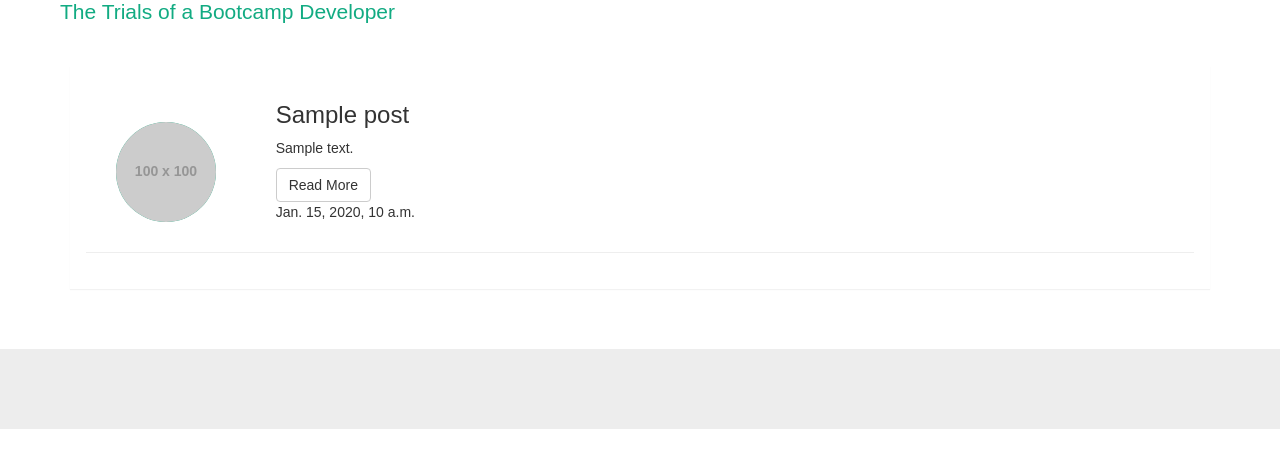
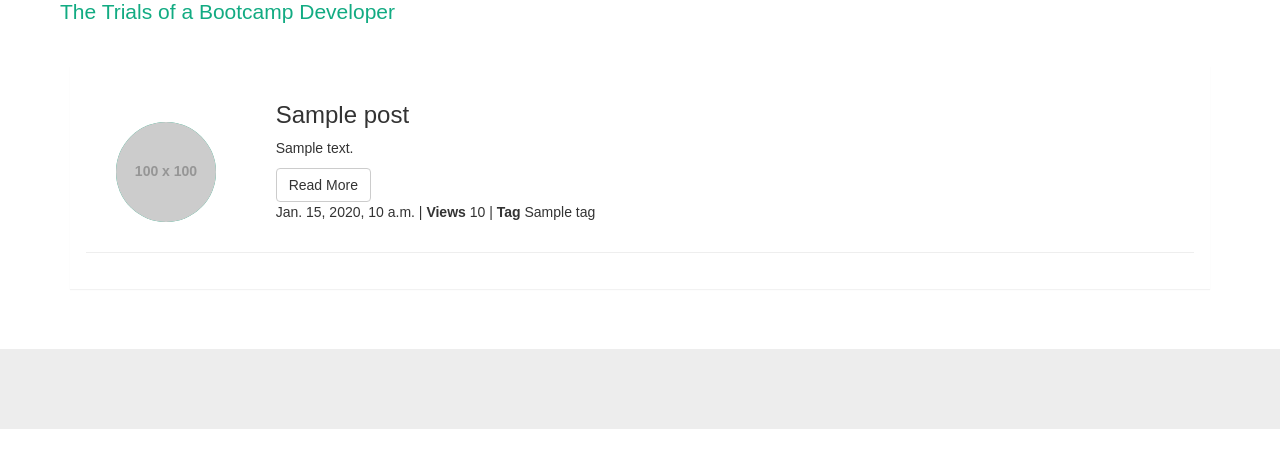
Before and after one commit to QsBBQ/django_blog, a Django app: template blog_prj/blog/templates/blog/blogposts.html in a window 1280 px wide. Shown: the part 183-645 px from the top of the page. Run offline with Django 3.2, Linux system fonts and the light colour scheme; the template is opened without the code that fills it: most values are stand-ins (such as "Sample title", 1, 10 or a date in 2020); grey boxes labelled with a size stand in for pictures from a placeholder-image service; some libraries are stand-ins or nearby versions.

Commit message:
blog with view counter and tags

```diff
--- a/blog_prj/blog/models.py
+++ b/blog_prj/blog/models.py
@@ -10,6 +10,8 @@ class Post(models.Model):
     content = models.TextField()
     created_date = models.DateTimeField(default=timezone.now)
     published_date = models.DateTimeField(blank=True, null=True)
+    views = models.IntegerField(default=0)
+    tag = models.CharField(max_length=30, blank=True, null=True)
 
     def publish(self):
         self.published_date = timezone.now()
--- a/blog_prj/blog/templates/blog/blogdetail.html
+++ b/blog_prj/blog/templates/blog/blogdetail.html
@@ -13,7 +13,8 @@ src="http://placehold.it/100" style="width:100px;height:100px;background-color:
         <div class="col-xs-9">
           <p>{{ post.content|linebreaks }}</p>
           <p><button class="btn btn-default" onclick="location.href='/blog'">Back to Blog</button>
-                                        <p>{{ post.published_date }}</p>
+          <p>{{ post.published_date }} | Views {{ post.views }}
+             | <strong>Tag</strong> {{ post.tag }}</p>
         </div>
       </div>
     </div>
--- a/blog_prj/blog/templates/blog/blogposts.html
+++ b/blog_prj/blog/templates/blog/blogposts.html
@@ -16,7 +16,8 @@ src="http://placehold.it/100" style="width:100px;height:100px;background-color:
               <p>{{ post.content|truncatewords:10 }}</p>
 
             <button class="btn btn-default" onclick="location.href = {{ post.id }}">Read More</button>
-<p>{{ post.published_date }}</p>
+            <p>{{ post.published_date }} | <strong>Views</strong> {{ post.views }}
+               | <strong>Tag</strong> {{ post.tag }}</p>
              </div>
            </div>
 
--- a/blog_prj/blog/views.py
+++ b/blog_prj/blog/views.py
@@ -9,4 +9,6 @@ def post_list(request):
 
 def post_detail(request, id):
     post = get_object_or_404(Post, pk=id)
+    post.views += 1
+    post.save()
     return render(request, "blog/blogdetail.html",{'post':post})
```
Also changed, not shown: blog_prj/blog/migrations/0002_post_views.py (added), blog_prj/blog/migrations/0003_post_tag.py (added). Lines whose indentation alone changed are shown as unchanged.
